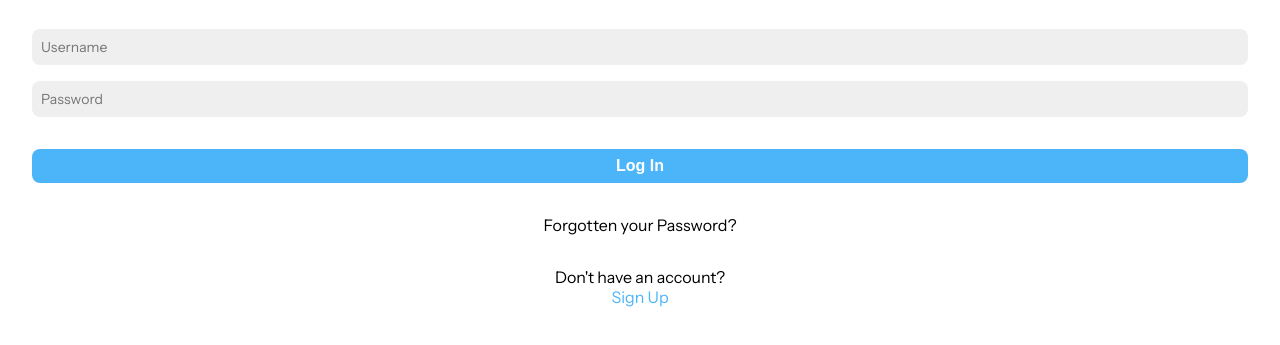
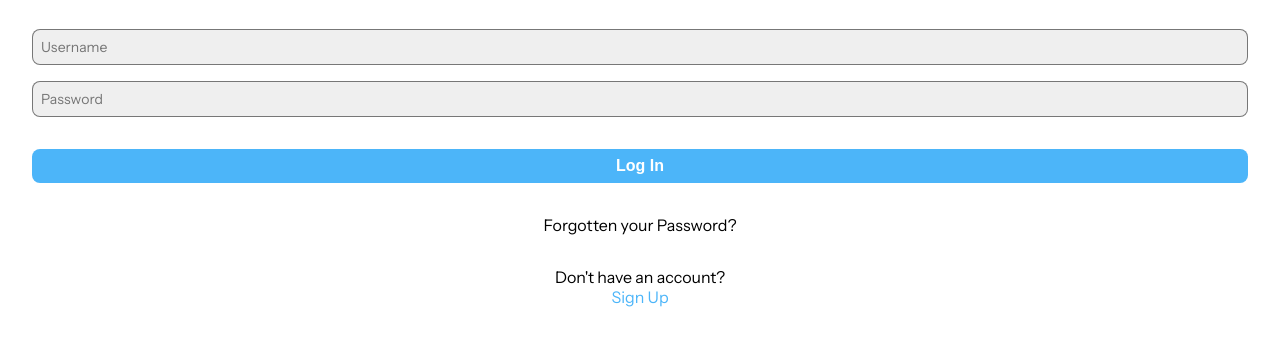
Before and after one commit to parthmital/Instagram, a plain HTML site: page login.html in a window 1280 px wide. Shown: the part 99-444 px from the top of the page. Drawn offline with Linux system fonts and the light colour scheme; a web font is replaced by a local one.

Commit message:
Update global.css

```diff
--- a/global.css
+++ b/global.css
@@ -46,7 +46,6 @@
     .Button:not(.BlueButton),
     .InputField {
         background-color: var(--accent) !important;
-        border-color: transparent !important;
     }
 
     .InstagramPost .Comments {
```
